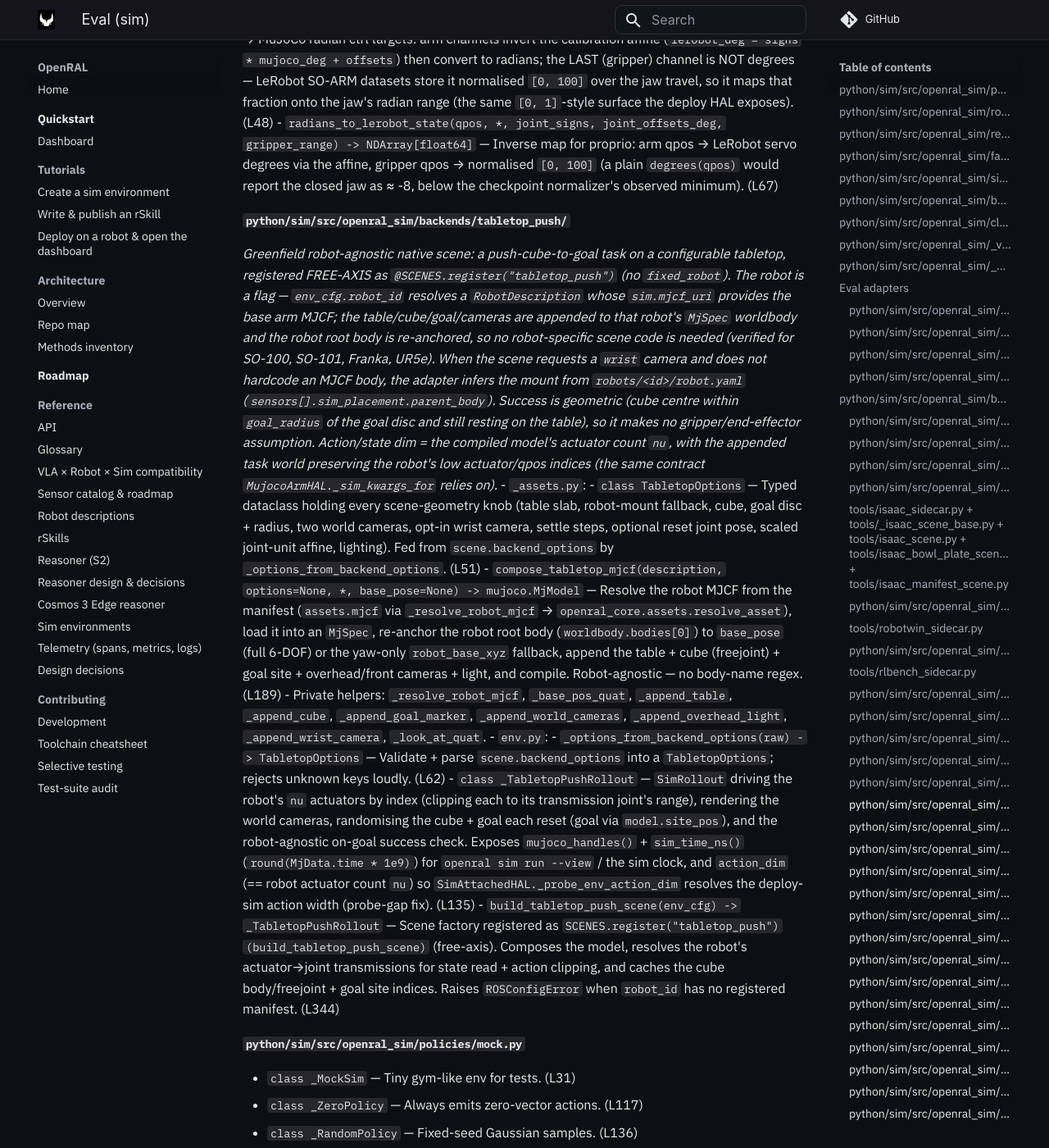
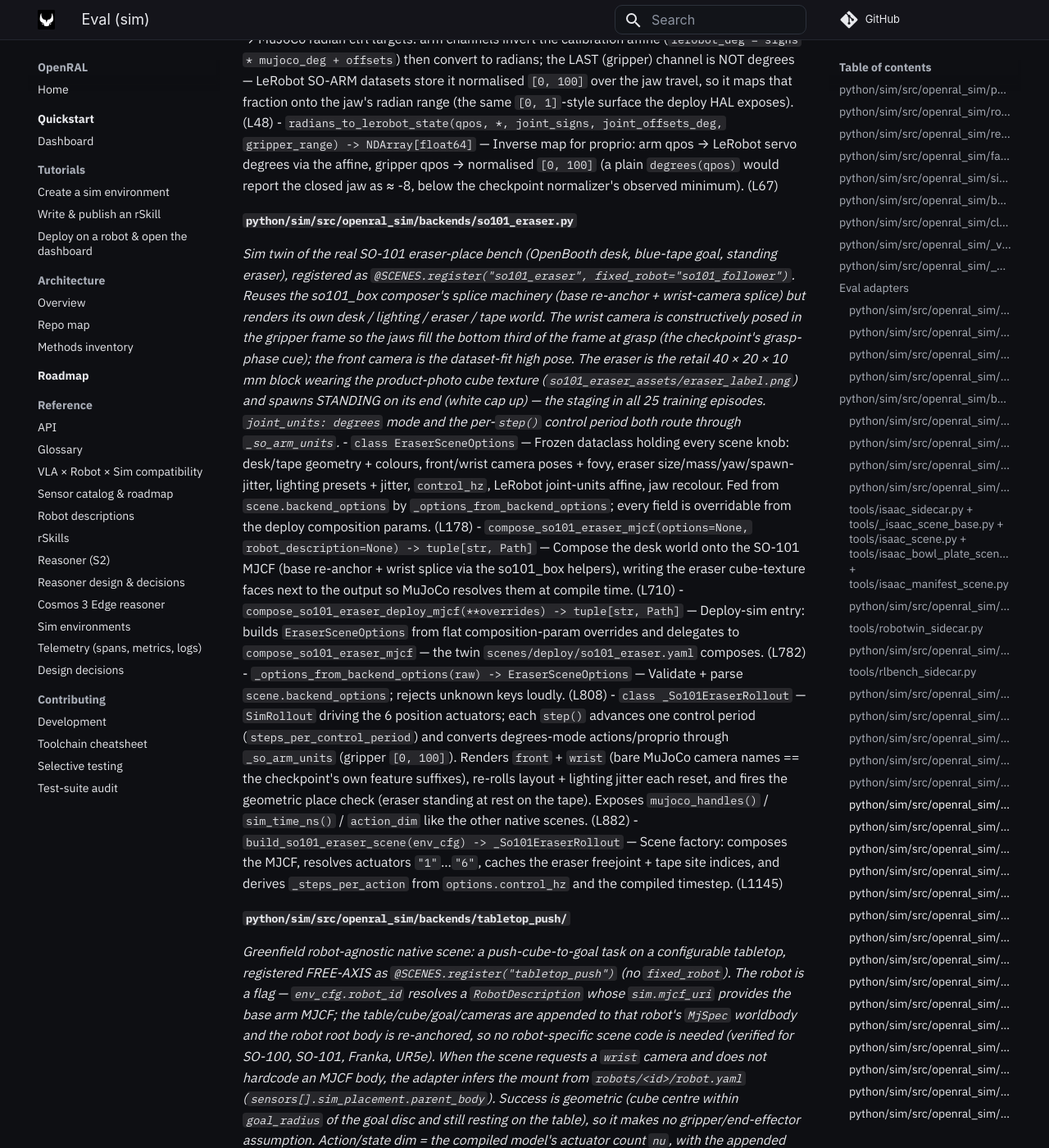
Before and after one commit to OpenRAL/openral, an MkDocs documentation site: the page built from docs/methods/07-eval-sim.md, in a window 1280 px wide and 1400 px high, scrolled down 23026 px. Shown: the whole window at 82% size. Built offline with MkDocs 1.6.1 and Material for MkDocs 9.7.7, drawn with Linux system fonts in a browser that asks for light colours; comment, search, counter and statistics services are not loaded; some of the changed text lies outside the part shown.

Commit message:
test,docs: the eraser scene's own coverage and symbol inventory
Restores what travels with this scene rather than the base branch: the
composed-scene transport regression test (a real deploy sim run of
scenes/deploy/so101_eraser.yaml booted a bare arm on an empty plane
because the derived-twin branch dropped the composer's mjcf_path), the
two scene-registry stems, and the so101_eraser.py block in the
public-symbol inventory (CLAUDE.md §1.13).

Co-Authored-By: Claude Opus 5 (1M context) <noreply@anthropic.com>
Claude-Session: https://claude.ai/code/session_014JFqZWwUKfRWxCGz1h97pf
Signed-off-by: Adrian Llopart <adrianllopart@gmail.com>

```diff
--- a/docs/methods/07-eval-sim.md
+++ b/docs/methods/07-eval-sim.md
@@ -288,6 +288,15 @@ _Shared unit + cadence conversions for the raw-MuJoCo SO-ARM bench scenes (`so10
 - `lerobot_action_to_radians(action, *, joint_signs, joint_offsets_deg, gripper_range) -> NDArray[float64]` — LeRobot degrees-mode action → MuJoCo radian ctrl targets: arm channels invert the calibration affine (`lerobot_deg = signs * mujoco_deg + offsets`) then convert to radians; the LAST (gripper) channel is NOT degrees — LeRobot SO-ARM datasets store it normalised `[0, 100]` over the jaw travel, so it maps that fraction onto the jaw's radian range (the same `[0, 1]`-style surface the deploy HAL exposes). (L48)
 - `radians_to_lerobot_state(qpos, *, joint_signs, joint_offsets_deg, gripper_range) -> NDArray[float64]` — Inverse map for proprio: arm qpos → LeRobot servo degrees via the affine, gripper qpos → normalised `[0, 100]` (a plain `degrees(qpos)` would report the closed jaw as ≈ -8, below the checkpoint normalizer's observed minimum). (L67)
 
+#### `python/sim/src/openral_sim/backends/so101_eraser.py`
+_Sim twin of the real SO-101 eraser-place bench (OpenBooth desk, blue-tape goal, standing eraser), registered as `@SCENES.register("so101_eraser", fixed_robot="so101_follower")`. Reuses the so101_box composer's splice machinery (base re-anchor + wrist-camera splice) but renders its own desk / lighting / eraser / tape world. The wrist camera is constructively posed in the gripper frame so the jaws fill the bottom third of the frame at grasp (the checkpoint's grasp-phase cue); the front camera is the dataset-fit high pose. The eraser is the retail 40 × 20 × 10 mm block wearing the product-photo cube texture (`so101_eraser_assets/eraser_label.png`) and spawns STANDING on its end (white cap up) — the staging in all 25 training episodes. `joint_units: degrees` mode and the per-`step()` control period both route through `_so_arm_units`._
+- `class EraserSceneOptions` — Frozen dataclass holding every scene knob: desk/tape geometry + colours, front/wrist camera poses + fovy, eraser size/mass/yaw/spawn-jitter, lighting presets + jitter, `control_hz`, LeRobot joint-units affine, jaw recolour. Fed from `scene.backend_options` by `_options_from_backend_options`; every field is overridable from the deploy composition params. (L178)
+- `compose_so101_eraser_mjcf(options=None, robot_description=None) -> tuple[str, Path]` — Compose the desk world onto the SO-101 MJCF (base re-anchor + wrist splice via the so101_box helpers), writing the eraser cube-texture faces next to the output so MuJoCo resolves them at compile time. (L710)
+- `compose_so101_eraser_deploy_mjcf(**overrides) -> tuple[str, Path]` — Deploy-sim entry: builds `EraserSceneOptions` from flat composition-param overrides and delegates to `compose_so101_eraser_mjcf` — the twin `scenes/deploy/so101_eraser.yaml` composes. (L782)
+- `_options_from_backend_options(raw) -> EraserSceneOptions` — Validate + parse `scene.backend_options`; rejects unknown keys loudly. (L808)
+- `class _So101EraserRollout` — `SimRollout` driving the 6 position actuators; each `step()` advances one control period (`steps_per_control_period`) and converts degrees-mode actions/proprio through `_so_arm_units` (gripper `[0, 100]`). Renders `front` + `wrist` (bare MuJoCo camera names == the checkpoint's own feature suffixes), re-rolls layout + lighting jitter each reset, and fires the geometric place check (eraser standing at rest on the tape). Exposes `mujoco_handles()` / `sim_time_ns()` / `action_dim` like the other native scenes. (L882)
+- `build_so101_eraser_scene(env_cfg) -> _So101EraserRollout` — Scene factory: composes the MJCF, resolves actuators `"1"`…`"6"`, caches the eraser freejoint + tape site indices, and derives `_steps_per_action` from `options.control_hz` and the compiled timestep. (L1145)
+
 #### `python/sim/src/openral_sim/backends/tabletop_push/`
 _Greenfield robot-agnostic native scene: a push-cube-to-goal task on a configurable tabletop, registered FREE-AXIS as `@SCENES.register("tabletop_push")` (no `fixed_robot`). The robot is a flag — `env_cfg.robot_id` resolves a `RobotDescription` whose `sim.mjcf_uri` provides the base arm MJCF; the table/cube/goal/cameras are appended to that robot's `MjSpec` worldbody and the robot root body is re-anchored, so no robot-specific scene code is needed (verified for SO-100, SO-101, Franka, UR5e). When the scene requests a `wrist` camera and does not hardcode an MJCF body, the adapter infers the mount from `robots/<id>/robot.yaml` (`sensors[].sim_placement.parent_body`). Success is geometric (cube centre within `goal_radius` of the goal disc and still resting on the table), so it makes no gripper/end-effector assumption. Action/state dim = the compiled model's actuator count `nu`, with the appended task world preserving the robot's low actuator/qpos indices (the same contract `MujocoArmHAL._sim_kwargs_for` relies on)._
 - `_assets.py`:
```
Also changed, not shown: other parts of docs/methods/07-eval-sim.md (+1 -1 lines), 2 other files.
